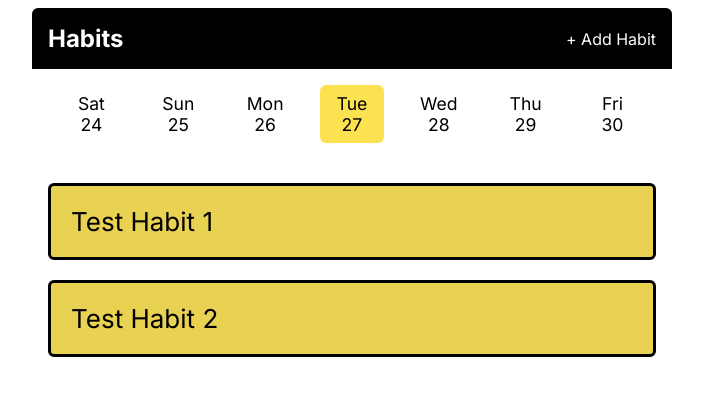
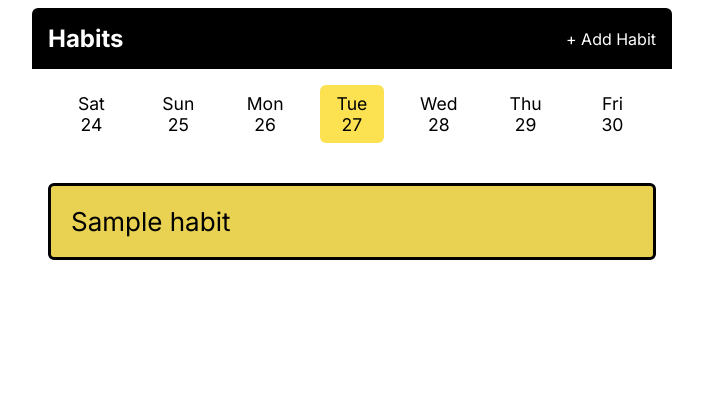
Before and after one commit to adiletbaimyrza/HabitTracker, a Flask app: page / in a window 1280 px wide. Shown: the top 396 px of the page, without its empty margins (288-991 px from the left). Run offline with Flask 3, Linux system fonts and the light colour scheme; a database or web service that is not in the repository returns one stand-in record (values such as "Sample title").

Commit message:
bug fixes

```diff
--- a/app.py
+++ b/app.py
@@ -1,9 +1,16 @@
+import os
+from dotenv import load_dotenv
 from flask import Flask
 from routes import pages
+from pymongo import MongoClient
 
+load_dotenv()
 
 def create_app():
     app = Flask(__name__)
     app.register_blueprint(pages)
 
+    client = MongoClient(os.environ.get("MONGODB_URI"))
+    app.db = client.get_default_database()
+
     return app
--- a/routes.py
+++ b/routes.py
@@ -1,11 +1,9 @@
-from flask import Blueprint, render_template, request, redirect, url_for
+from flask import Blueprint, current_app, render_template, request, redirect, url_for
 import datetime
-from collections import defaultdict
+import uuid
+
 
 pages = Blueprint("habits", __name__, template_folder="templates", static_folder="static")
-habits = ["Test Habit 1", "Test Habit 2"]
-completions = defaultdict(list)
-
 
 @pages.context_processor
 def add_calc_date_range():
@@ -15,37 +13,51 @@ def add_calc_date_range():
 
     return {"date_range": date_range}
 
+def date_today_at_midnight():
+    today = datetime.datetime.today()
+    return datetime.datetime(today.year, today.month, today.day)
+
 @pages.route("/")
 def index():
     date_str = request.args.get("date")
 
     if date_str:
-        selected_date = datetime.date.fromisoformat(date_str)
+        selected_date = datetime.datetime.fromisoformat(date_str)
     else:
-        selected_date = datetime.date.today()
+        selected_date = date_today_at_midnight()
+
+    habits_on_date = current_app.db.habits.find({"added": {"$lte": selected_date}})
+
+    completions = [
+        habit["habit"]
+        for habit in current_app.db.completions.find({"date": selected_date})
+    ]
 
     return render_template("index.html",
-                        habits=habits,
+                        habits=habits_on_date,
                         title="Habit Tracker - Home",
                         selected_date=selected_date,
-                        completions=completions[selected_date])
+                        completions=completions)
 
 @pages.route("/add", methods=["GET", "POST"])
 def add_habit():
-    if request.method == "POST":
-        habit = request.form.get("habit")
-        habits.append(habit)
+    today = date_today_at_midnight()
+
+    if request.form:
+        current_app.db.habits.insert_one(
+            {"_id": uuid.uuid4().hex, "added": today, "habit": request.form.get("habit")}
+        )
 
     return render_template("add_habit.html",
                         title="Habit Tracker - Add Habit",
-                        selected_date=datetime.date.today())
+                        selected_date=today)
 
 @pages.route("/complete", methods=["POST"])
 def complete():
     date_string = request.form.get("date")
-    habit = request.form.get("habit_name")
+    habit = request.form.get("habit_id")
 
-    date = datetime.date.fromisoformat(date_string)
-    completions[date].append(habit)
+    date = datetime.datetime.fromisoformat(date_string)
+    current_app.db.completions.insert_one({"date" : date, "habit" : habit})
 
     return redirect(url_for('habits.index', date=date_string))
--- a/templates/index.html
+++ b/templates/index.html
@@ -4,11 +4,11 @@
 
     <section class="habits_list">
         {% for habit in habits %}
-    {% set completed = habit in completions %}
+            {% set completed = habit["_id"] in completions %}
 
             {% if completed %}
                 <div class="habit completed">
-        <p class="habit_name"> {{ habit }}</p>
+                    <p class="habit_name"> {{ habit["habit"] }}</p>
                     <svg class="habit_icon" xmlns="http://www.w3.org/2000/svg" viewBox="0 0 20 20" fill="currentColor">
                         <path fill-rule="evenodd" d="M10 18a8 8 0 100-16 8 8 0 000 16zm3.707-9.293a1 1 0 00-1.414-1.414L9 10.586 7.707 9.293a1 1 0 00-1.414 1.414l2 2a1 1 0 001.414 0l4-4z" clip-rule="evenodd" />
                     </svg>
@@ -16,9 +16,9 @@
             {% else %}
                 <div class="habit">
                     <form class="habit_form" action="{{ url_for('habits.complete') }}" method="POST">
-            <input type="hidden" name="habit_name" value="{{ habit }}">
+                        <input type="hidden" name="habit_id" value="{{ habit['_id'] }}">
                         <input type="hidden" name="date" value="{{ selected_date }}">
-            <button type="submit" class="habit_button">{{ habit }}</button>
+                        <button type="submit" class="habit_button">{{ habit["habit"] }}</button>
                     </form>
                 </div>
             {% endif %}
--- a/templates/layout.html
+++ b/templates/layout.html
@@ -1,22 +1,14 @@
 <!DOCTYPE html>
 <html lang="en">
     <head>
-    <!--metas-->
         <meta charset="UTF-8">
         <meta name="viewport" content="width=device-width, initial-scale=1.0">
         <meta http-equiv="X-UA-Compatible" content="ie=edge">
-    <!--links-->
         <link rel="stylesheet" href="{{ url_for('static', filename='css/main.css') }}">
 
-    <title>
-        {{ title }}
-    </title>
+        <title>{{ title }}</title>
+    </head>
 
-    {% block head_content %}
-    <!--head_content-->
-    {% endblock head_content %}
-
-</head>
     <body>
         <header class="header">
             <h1 class="header_logo"><a href="{{ url_for('habits.index') }}" class="header_link">Habits</a></h1>
@@ -25,6 +17,7 @@
                 <a href="{{ url_for('habits.add_habit') }}" class="header_link">+ Add Habit</a>
             {% endif %}
         </header>
+
         <main class="main">
             <section class="dates">
                 {% for date in date_range(selected_date) %}
@@ -39,8 +32,9 @@
                     </a>
                 {% endfor %}
             </section>
+
             {% block main_content %}
-
+                <!--main_content-->
             {% endblock main_content %}
         </main>
 
```
Also changed, not shown: requirements.txt (+7 -0 lines). Lines whose indentation alone changed are shown as unchanged.
